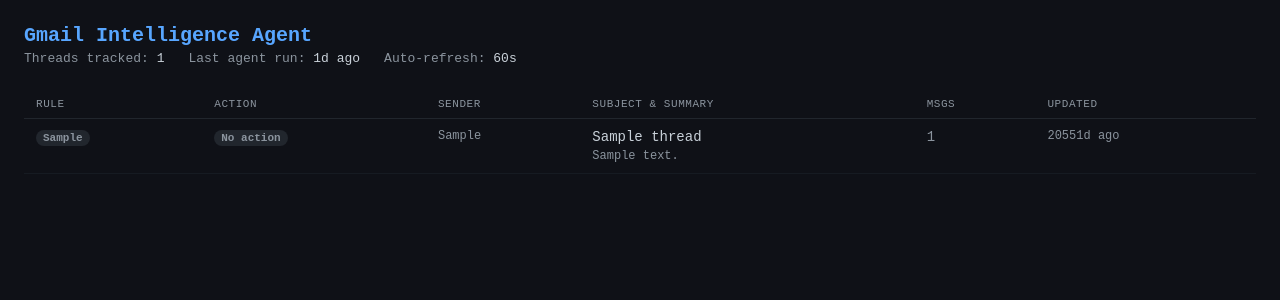
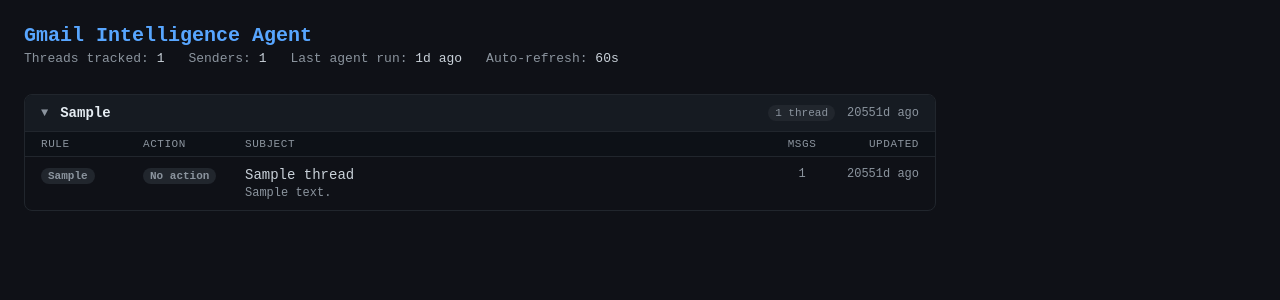
Before and after one commit to blackfinorca/gmail-agent, a Flask app: page / in a window 1280 px wide. Shown: the top 300 px of the page. Run offline with Flask 3, Linux system fonts and the light colour scheme; tables that the repository leaves empty hold one stand-in row (values such as "Sample post"); data that the repository does not hold is empty.

Commit message:
Group dashboard index by sender with collapsible sections
Threads are now grouped under their sender with a count badge.
Each group is collapsible. Groups sort by most recently updated.

Co-Authored-By: Claude Sonnet 4.6 <noreply@anthropic.com>

```diff
--- a/dashboard/app.py
+++ b/dashboard/app.py
@@ -31,13 +31,36 @@ def relative_time(ts: int) -> str:
 def index():
     threads = storage.get_all_threads()
     last_run = storage.get_last_run_timestamp()
+
+    grouped = {}  # sender -> {sender, matched_rule, last_updated, threads[]}
     for t in threads:
         t["relative_time"] = relative_time(t.get("last_updated", 0))
         raw = re.sub(r"<[^>]+>", " ", t.get("summary") or "")
         t["summary_snippet"] = re.sub(r"\s+", " ", raw).strip()[:120]
+
+        sender = t.get("sender") or "Unknown"
+        if sender not in grouped:
+            grouped[sender] = {
+                "sender": sender,
+                "matched_rule": t.get("matched_rule", ""),
+                "last_updated": t.get("last_updated", 0),
+                "threads": [],
+            }
+        else:
+            # Keep the group's last_updated as the most recent thread
+            if (t.get("last_updated") or 0) > grouped[sender]["last_updated"]:
+                grouped[sender]["last_updated"] = t["last_updated"]
+
+        grouped[sender]["threads"].append(t)
+
+    # Sort groups by most recently updated, threads within each group likewise
+    sender_groups = sorted(grouped.values(), key=lambda g: g["last_updated"], reverse=True)
+    for g in sender_groups:
+        g["last_updated_rel"] = relative_time(g["last_updated"])
+
     return render_template(
         "index.html",
-        threads=threads,
+        sender_groups=sender_groups,
         total=len(threads),
         last_run=relative_time(last_run),
     )
--- a/dashboard/templates/index.html
+++ b/dashboard/templates/index.html
@@ -14,6 +14,7 @@
       font-family: 'Courier New', Courier, monospace;
       font-size: 14px;
       padding: 24px;
+      max-width: 960px;
     }
 
     h1 { color: #58a6ff; font-size: 20px; margin-bottom: 4px; }
@@ -21,36 +22,74 @@
     .stats-bar {
       display: flex;
       gap: 24px;
-      margin-bottom: 24px;
+      margin-bottom: 28px;
       color: #8b949e;
       font-size: 13px;
     }
-
     .stats-bar span { color: #c9d1d9; }
 
-    table {
-      width: 100%;
-      border-collapse: collapse;
+    /* Sender group */
+    .sender-group {
+      margin-bottom: 28px;
+      border: 1px solid #21262d;
+      border-radius: 8px;
+      overflow: hidden;
     }
 
-    th {
-      text-align: left;
-      color: #8b949e;
+    .sender-header {
+      display: flex;
+      align-items: center;
+      gap: 12px;
+      padding: 10px 16px;
+      background: #161b22;
       border-bottom: 1px solid #21262d;
-      padding: 8px 12px;
-      font-weight: normal;
-      text-transform: uppercase;
-      font-size: 11px;
-      letter-spacing: 0.05em;
+      cursor: pointer;
+      user-select: none;
+    }
+    .sender-header:hover { background: #1c2128; }
+
+    .sender-name {
+      color: #e6edf3;
+      font-size: 14px;
+      font-weight: bold;
+      flex: 1;
     }
 
-    td {
-      padding: 10px 12px;
-      border-bottom: 1px solid #161b22;
-      vertical-align: top;
+    .sender-meta {
+      color: #8b949e;
+      font-size: 12px;
+      white-space: nowrap;
     }
 
-    tr:hover td { background: #161b22; }
+    .thread-count {
+      background: #21262d;
+      color: #8b949e;
+      font-size: 11px;
+      padding: 2px 7px;
+      border-radius: 10px;
+    }
+
+    .chevron {
+      color: #8b949e;
+      font-size: 12px;
+      transition: transform 0.15s;
+    }
+    .sender-group.collapsed .chevron { transform: rotate(-90deg); }
+    .sender-group.collapsed .thread-list { display: none; }
+
+    /* Thread rows inside a group */
+    .thread-list { }
+
+    .thread-row {
+      display: grid;
+      grid-template-columns: 90px 90px 1fr 50px 80px;
+      gap: 0 12px;
+      align-items: start;
+      padding: 10px 16px;
+      border-bottom: 1px solid #161b22;
+    }
+    .thread-row:last-child { border-bottom: none; }
+    .thread-row:hover { background: #161b22; }
 
     .badge {
       display: inline-block;
@@ -60,24 +99,41 @@
       font-weight: bold;
       white-space: nowrap;
     }
-
-    .badge-sender { background: #1f4068; color: #58a6ff; }
-    .badge-keyword { background: #2d2f0a; color: #e3b341; }
-    .badge-unmatched { background: #21262d; color: #8b949e; }
-
-    .subject a {
-      color: #c9d1d9;
-      text-decoration: none;
-    }
-    .subject a:hover { color: #58a6ff; text-decoration: underline; }
-
-    .snippet { color: #8b949e; font-size: 12px; margin-top: 4px; }
-    .meta { color: #8b949e; font-size: 12px; }
-    .count { color: #8b949e; }
-
+    .badge-sender   { background: #1f4068; color: #58a6ff; }
+    .badge-keyword  { background: #2d2f0a; color: #e3b341; }
+    .badge-unmatched{ background: #21262d; color: #8b949e; }
     .action-you     { background: #3d1f00; color: #f0883e; }
     .action-them    { background: #0d2b1d; color: #3fb950; }
     .action-none    { background: #21262d; color: #8b949e; }
+
+    .thread-subject a {
+      color: #c9d1d9;
+      text-decoration: none;
+      display: block;
+    }
+    .thread-subject a:hover { color: #58a6ff; text-decoration: underline; }
+
+    .thread-snippet {
+      color: #8b949e;
+      font-size: 12px;
+      margin-top: 3px;
+    }
+
+    .thread-meta { color: #8b949e; font-size: 12px; text-align: right; }
+    .thread-msgs { color: #8b949e; font-size: 12px; text-align: center; }
+
+    .col-header {
+      display: grid;
+      grid-template-columns: 90px 90px 1fr 50px 80px;
+      gap: 0 12px;
+      padding: 6px 16px;
+      background: #0d1117;
+      border-bottom: 1px solid #21262d;
+      color: #8b949e;
+      font-size: 11px;
+      text-transform: uppercase;
+      letter-spacing: 0.05em;
+    }
 
     .empty {
       text-align: center;
@@ -91,26 +147,32 @@
 
   <div class="stats-bar">
     <div>Threads tracked: <span>{{ total }}</span></div>
+    <div>Senders: <span>{{ sender_groups | length }}</span></div>
     <div>Last agent run: <span>{{ last_run }}</span></div>
     <div>Auto-refresh: <span>60s</span></div>
   </div>
 
-  {% if threads %}
-  <table>
-    <thead>
-      <tr>
-        <th>Rule</th>
-        <th>Action</th>
-        <th>Sender</th>
-        <th>Subject &amp; Summary</th>
-        <th>Msgs</th>
-        <th>Updated</th>
-      </tr>
-    </thead>
-    <tbody>
-      {% for t in threads %}
-      <tr>
-        <td>
+  {% if sender_groups %}
+    {% for group in sender_groups %}
+    <div class="sender-group" id="group-{{ loop.index }}">
+      <div class="sender-header" onclick="toggleGroup('group-{{ loop.index }}')">
+        <span class="chevron">▼</span>
+        <span class="sender-name">{{ group.sender }}</span>
+        <span class="thread-count">{{ group.threads | length }} thread{{ 's' if group.threads | length != 1 }}</span>
+        <span class="sender-meta">{{ group.last_updated_rel }}</span>
+      </div>
+
+      <div class="thread-list">
+        <div class="col-header">
+          <span>Rule</span>
+          <span>Action</span>
+          <span>Subject</span>
+          <span style="text-align:center">Msgs</span>
+          <span style="text-align:right">Updated</span>
+        </div>
+        {% for t in group.threads %}
+        <div class="thread-row">
+          <div>
             {% set rule = t.matched_rule or '' %}
             {% if rule.startswith('sender:') %}
               <span class="badge badge-sender">{{ rule }}</span>
@@ -119,8 +181,8 @@
             {% else %}
               <span class="badge badge-unmatched">{{ rule }}</span>
             {% endif %}
-        </td>
-        <td>
+          </div>
+          <div>
             {% set pa = t.pending_action or 'none' %}
             {% if pa == 'you' %}
               <span class="badge action-you">You to reply</span>
@@ -129,24 +191,30 @@
             {% else %}
               <span class="badge action-none">No action</span>
             {% endif %}
-        </td>
-        <td class="meta">{{ t.sender }}</td>
-        <td>
-          <div class="subject">
+          </div>
+          <div>
+            <div class="thread-subject">
               <a href="/thread/{{ t.thread_id }}">{{ t.subject }}</a>
             </div>
             {% if t.summary_snippet %}
-          <div class="snippet">{{ t.summary_snippet }}{% if t.summary|length > 120 %}…{% endif %}</div>
+            <div class="thread-snippet">{{ t.summary_snippet }}{% if t.summary and t.summary|length > 120 %}…{% endif %}</div>
             {% endif %}
-        </td>
-        <td class="count">{{ t.message_count }}</td>
-        <td class="meta">{{ t.relative_time }}</td>
-      </tr>
+          </div>
+          <div class="thread-msgs">{{ t.message_count }}</div>
+          <div class="thread-meta">{{ t.relative_time }}</div>
+        </div>
         {% endfor %}
-    </tbody>
-  </table>
+      </div>
+    </div>
+    {% endfor %}
   {% else %}
   <div class="empty">No threads tracked yet. The agent will populate this as emails arrive.</div>
   {% endif %}
+
+  <script>
+    function toggleGroup(id) {
+      document.getElementById(id).classList.toggle('collapsed');
+    }
+  </script>
 </body>
 </html>
```
Lines whose indentation alone changed are shown as unchanged.
